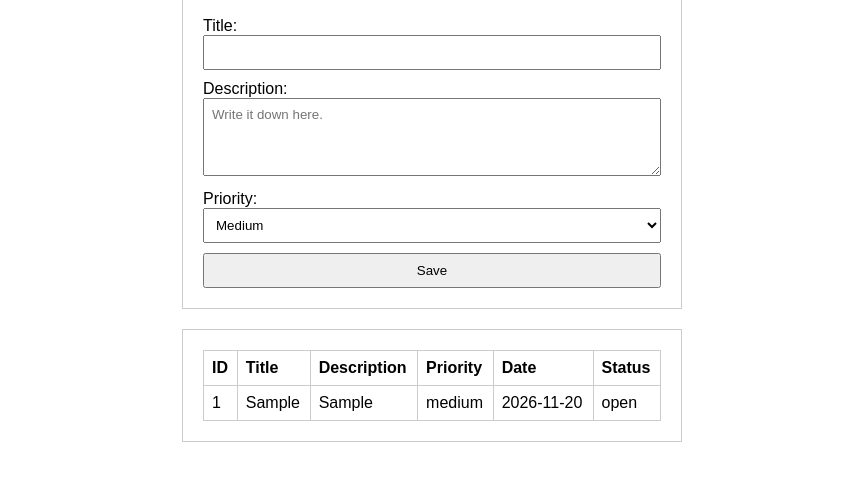
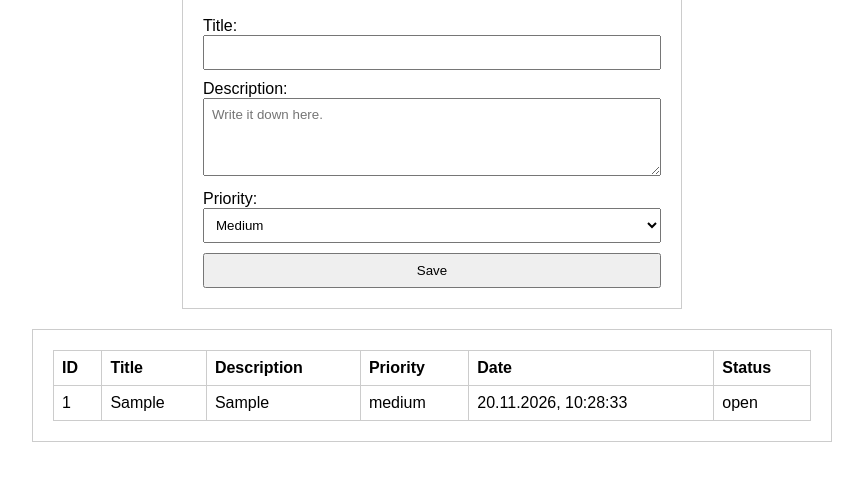
Before and after one commit to kaldrosh-cmd/ticket-system, a plain HTML site: page index.html in a window 1280 px wide. Both pictures are taken after typing "Sample", "Sample" into the empty fields and a click on the button "Save". Shown: the part 245-726 px from the top of the page, without its empty margins (208-1071 px from the left). Drawn offline with Linux system fonts and the light colour scheme.

Commit message:
Add rewritten functions and README.md

```diff
--- a/index.html
+++ b/index.html
@@ -11,7 +11,7 @@
     <div class="submitbox">
         <h1>Ticket System</h1>
         <h2>Submit ticket</h2>
-        <form action="" method="post">
+        <form action="" method="post" id="ticket-form">
             <div>
                 <label for="title">Title:</label>
                 <input type="text" id="title" name="title" required>
--- a/script.js
+++ b/script.js
@@ -1,72 +1,45 @@
+const ticketForm = document.querySelector('#ticket-form');
+const tbody = document.getElementById('tableBody');
+
 let id = 1;
 const tickets = [];
 
-const submitButton = document.querySelector('#save-btn');
+const renderTable = function() {
+    tbody.replaceChildren();
 
-function getCurrentDate() {
-    return new Date().toLocaleDateString('en-CA');
-};
+    tickets.forEach(ticket => {
+        const row = tbody.insertRow();
+        row.insertCell().textContent = ticket.id;
+        row.insertCell().textContent = ticket.title;
+        row.insertCell().textContent = ticket.description;
+        row.insertCell().textContent = ticket.priority;
+        row.insertCell().textContent = ticket.date;
+        row.insertCell().textContent = ticket.status;
+    });
+}
 
-function addData(e) {
+function addTicket(e) {
     e.preventDefault();
 
-    let title = document.getElementById("title").value;
-    let description = document.getElementById("description").value;
-    let priority = document.getElementById("priority").value;
-    const currentDate = getCurrentDate();
-
-    if (title === "") {
-        alert("Please fill title field");
-        return;
-    }
-
-    let table = document.getElementById("tableBody");
+    const formData = new FormData(e.target);
 
     tickets.push({
-        id: id,
-        title: title,
-        description: description,
-        priority: priority,
-        date: currentDate,
+        id: id++,
+        title: formData.get('title'),
+        description: formData.get('description'),
+        priority: formData.get('priority'),
+        date: getDate(),
         status: "open"
     });
 
-    id++;
-
-    document.getElementById("title").value = "";
-    document.getElementById("description").value = "";
-    document.getElementById("priority").value = "medium";
-
     renderTable();
+    e.target.reset();
 }
 
-function renderTable() {
-    const tbody = document.querySelector('#tableBody');
-
-    if (!tbody) return;
-
-    const rows = tickets.map(ticket => {
-        const tr = document.createElement('tr');
-
-        const values = [
-            ticket.id,
-            ticket.title,
-            ticket.description,
-            ticket.priority,
-            ticket.date,
-            ticket.status
-        ];
-
-        values.forEach(value => {
-            const td = document.createElement('td');
-            td.textContent = value;
-            tr.appendChild(td);
-        });
-
-        return tr;
-    })
-
-    tbody.replaceChildren(...rows)
+function getDate() {
+    const currentTime = new Date().toLocaleString('pl-PL');
+    return currentTime;
 }
 
-submitButton.addEventListener('click', addData);
+
+ticketForm.addEventListener('submit', addTicket)
--- a/style.css
+++ b/style.css
@@ -12,12 +12,18 @@ body {
   margin: 0;
   gap: 20px;
 }
-
-.submitbox, .submittable {
+.submitbox {
   width: 100%;
   max-width: 500px;
   border: 1px solid #ccc;
   padding: 20px;
+}
+.submittable {
+  width: 100%;
+  max-width: 800px;
+  border: 1px solid #ccc;
+  padding: 20px;
+  overflow-x: auto;
 }
 
 form {
@@ -34,6 +40,7 @@ input, textarea, select, button {
 table {
   width: 100%;
   border-collapse: collapse;
+  word-break: break-word;
 }
 
 th, td {
```
Also changed, not shown: 1 other file.
